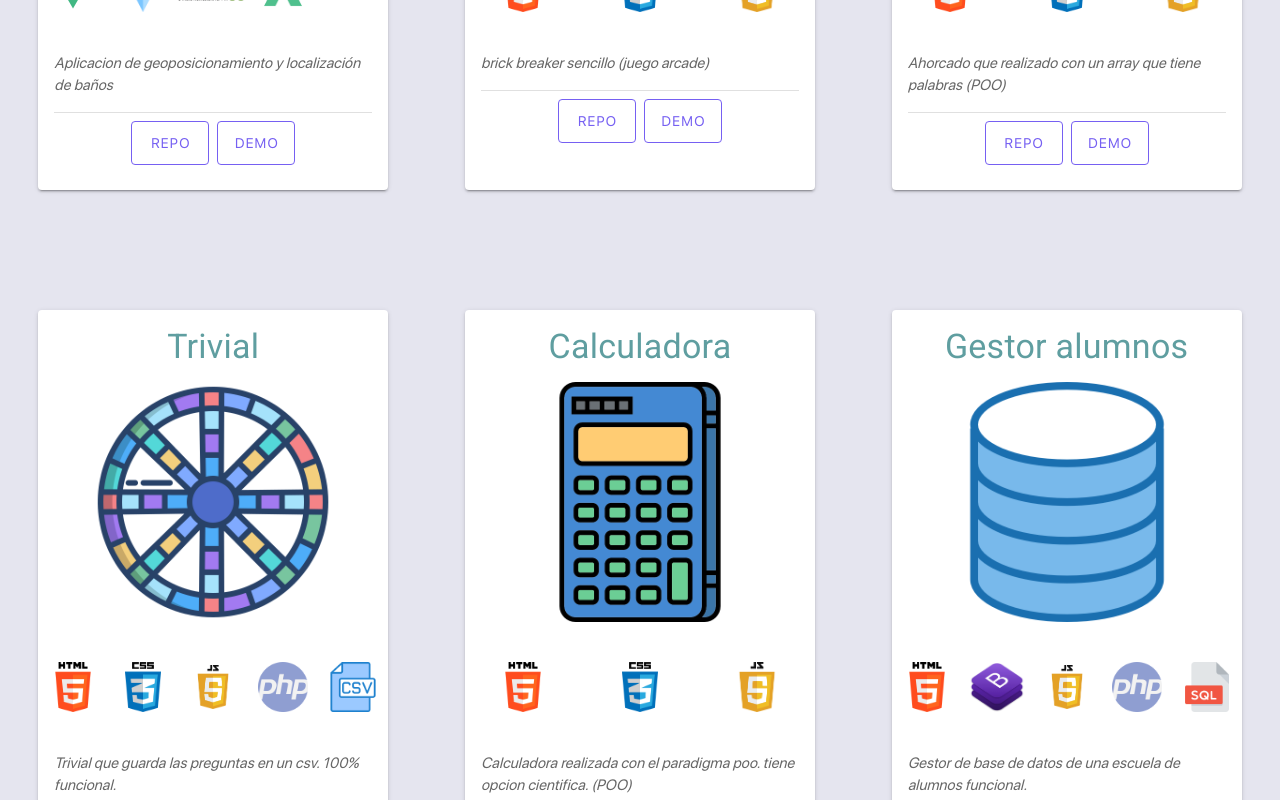
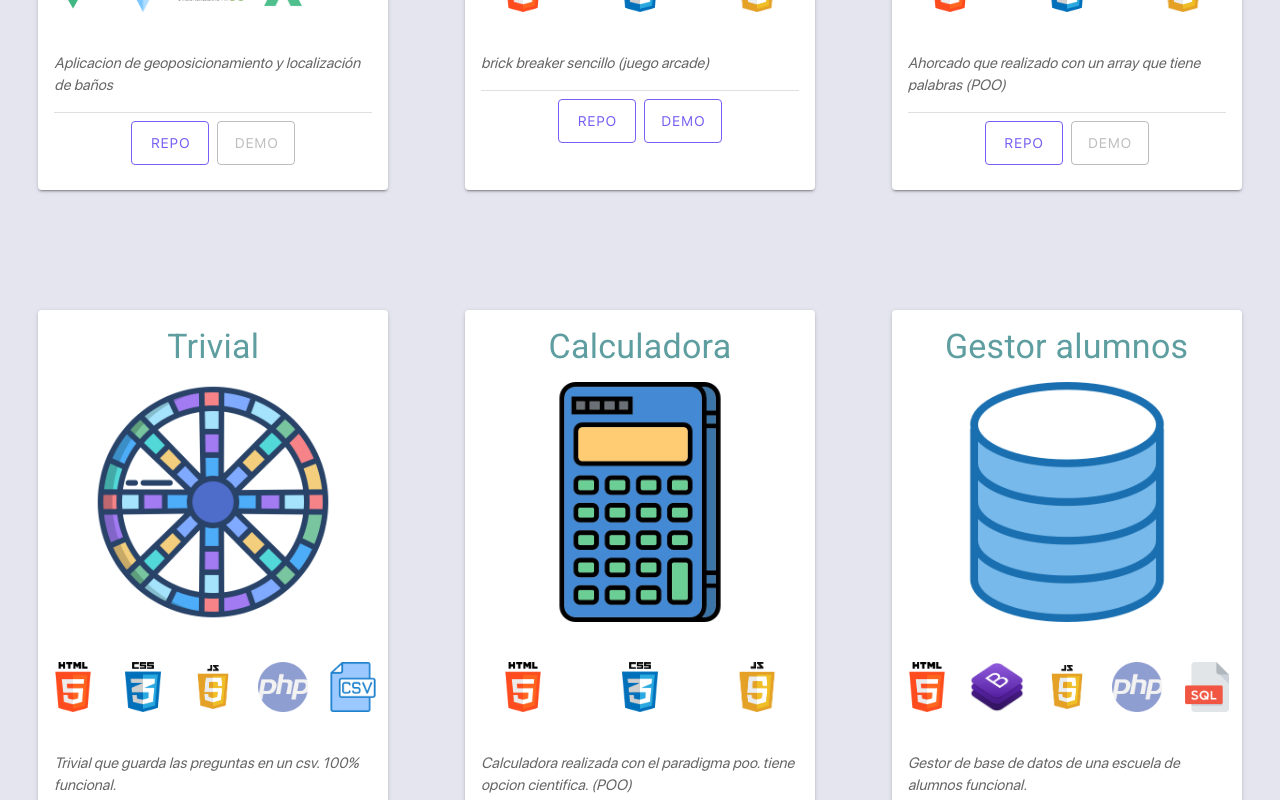
Before and after one commit to zergiales/portafolio, a Vue app: page / in a window 1280 px wide. Shown: the part 1060-1860 px from the top of the page. Built offline with nearby package versions, Linux system fonts and the light colour scheme; no server answers.

Commit message:
boton deshabiitar

```diff
--- a/src/components/MyProjects.vue
+++ b/src/components/MyProjects.vue
@@ -29,7 +29,8 @@
             <v-btn color="primary" large outlined class="btnC" @click="abrirVentana(proyect.link1)">
               Repo
             </v-btn>
-            <v-btn color="primary" large outlined class="btnC" @click="abrirVentana(proyect.link2)">
+            <v-btn color="primary" large outlined class="btnC" v-bind:disabled="!proyect.link2"
+            @click="abrirVentana(proyect.link2)">
               Demo
             </v-btn>
           </v-card-actions>
@@ -56,7 +57,7 @@ export default {
           ],
           descripcion: 'Aplicacion de geoposicionamiento y localización de baños',
           link1: 'https://github.com/zergiales/geo-water.git',
-          link2: 'https://github.com/zergiales/geo-water.git',
+          link2: '',
         },
         {
           img: 'capturas/brick',
@@ -80,7 +81,7 @@ export default {
           ],
           descripcion: 'Ahorcado que realizado con un array  que tiene palabras (POO)',
           link1: 'https://github.com/zergiales/ahorcado.git',
-          link2: 'https://github.com/zergiales/gestor-base-alumnos.git',
+          link2: '',
         },
         {
           img: 'capturas/trivialIcon',
@@ -94,7 +95,7 @@ export default {
           ],
           descripcion: 'Trivial que guarda las preguntas en un csv. 100% funcional.',
           link1: 'https://github.com/zergiales/trivial.git',
-          link2: 'https://github.com/zergiales/gestor-base-alumnos.git',
+          link2: '',
         },
         {
           img: 'capturas/calculadoraIcon',
@@ -106,7 +107,7 @@ export default {
           ],
           descripcion: 'Calculadora realizada con el paradigma poo. tiene opcion cientifica. (POO)',
           link1: 'https://github.com/zergiales/calculadora.git',
-          link2: 'https://github.com/zergiales/gestor-base-alumnos.git',
+          link2: '',
 
         },
         {
@@ -121,7 +122,7 @@ export default {
           ],
           descripcion: 'Gestor de base de datos de una escuela de alumnos funcional.',
           link1: 'https://github.com/zergiales/gestor-base-alumnos.git',
-          link2: 'https://github.com/zergiales/gestor-base-alumnos.git',
+          link2: '',
         },
       ],
     };
```
